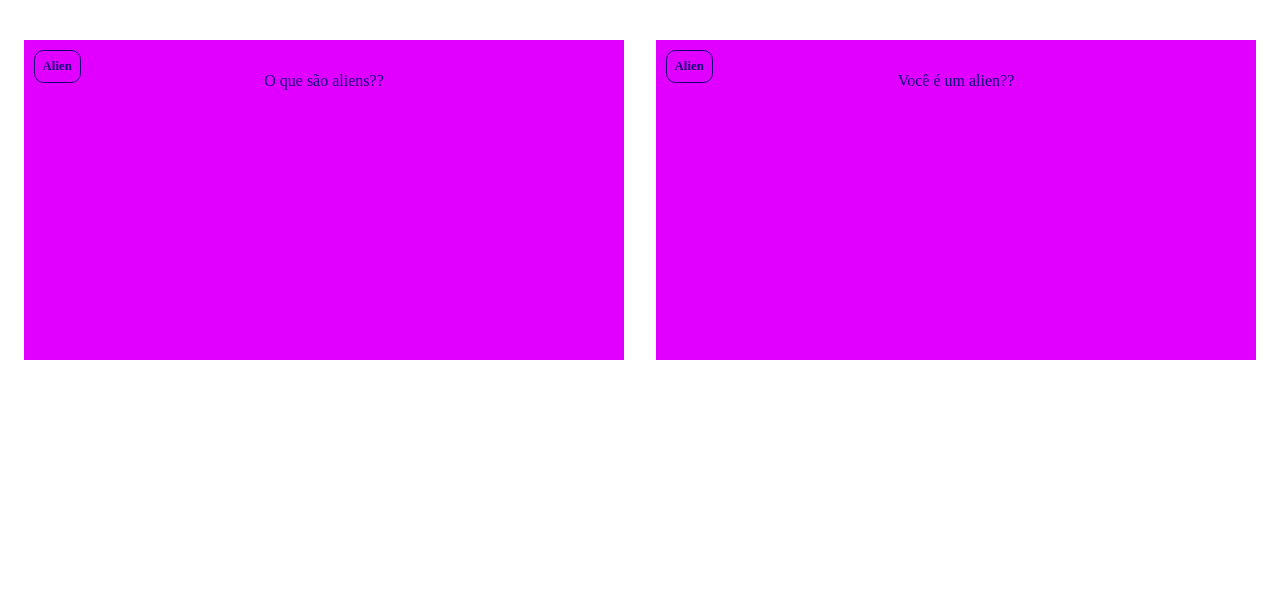
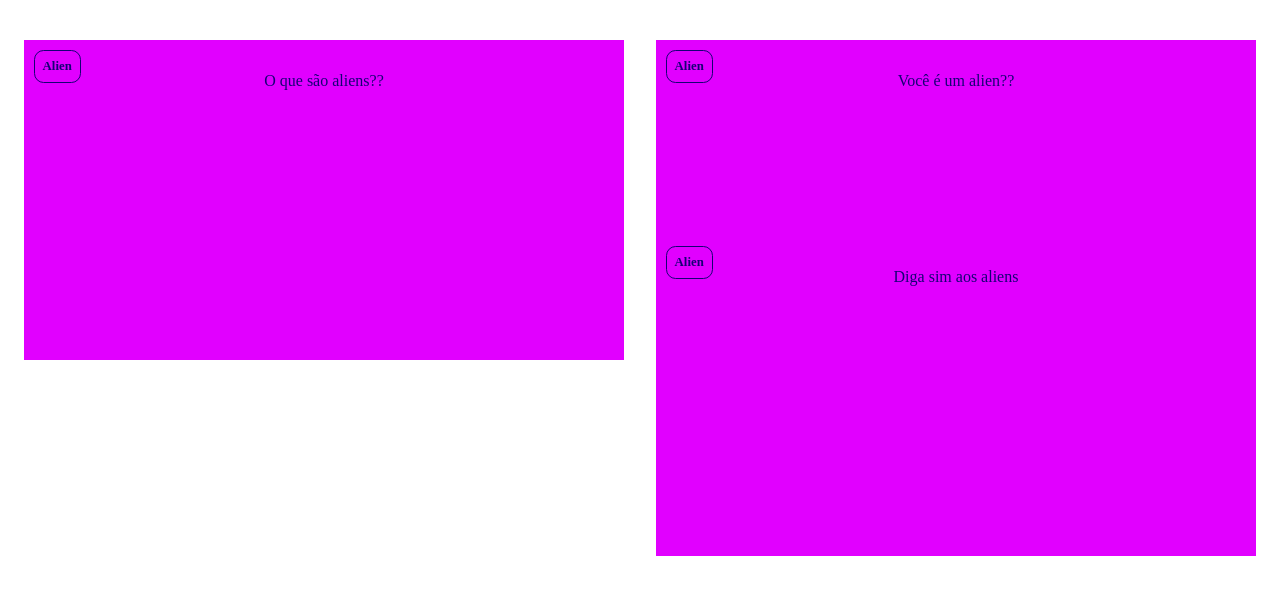
Before and after one commit to P4ralelepipedo/Site-Alura-ves-o-alien-, a plain HTML site: page index.html in a window 1280 px wide. Drawn offline with Linux system fonts and the light colour scheme; a web font is replaced by a local one.

Commit message:
Atualizar o index.html

```diff
--- a/index.html
+++ b/index.html
@@ -32,6 +32,15 @@
                     <div class="cartao__conteudo__resposta">
                             <p>Sou.</p>
                     </div>
+
+ <div class="cartao__conteudo">
+                    <h3>Alien</h3>
+                    <div class="cartao__conteudo__pergunta">
+                        <p>Diga sim aos aliens</p>
+                    </div>
+                    <div class="cartao__conteudo__resposta">
+                       <p>Sim zip zop</p>
+                    </div>
                 </div>
             </article>
         </section>
```
